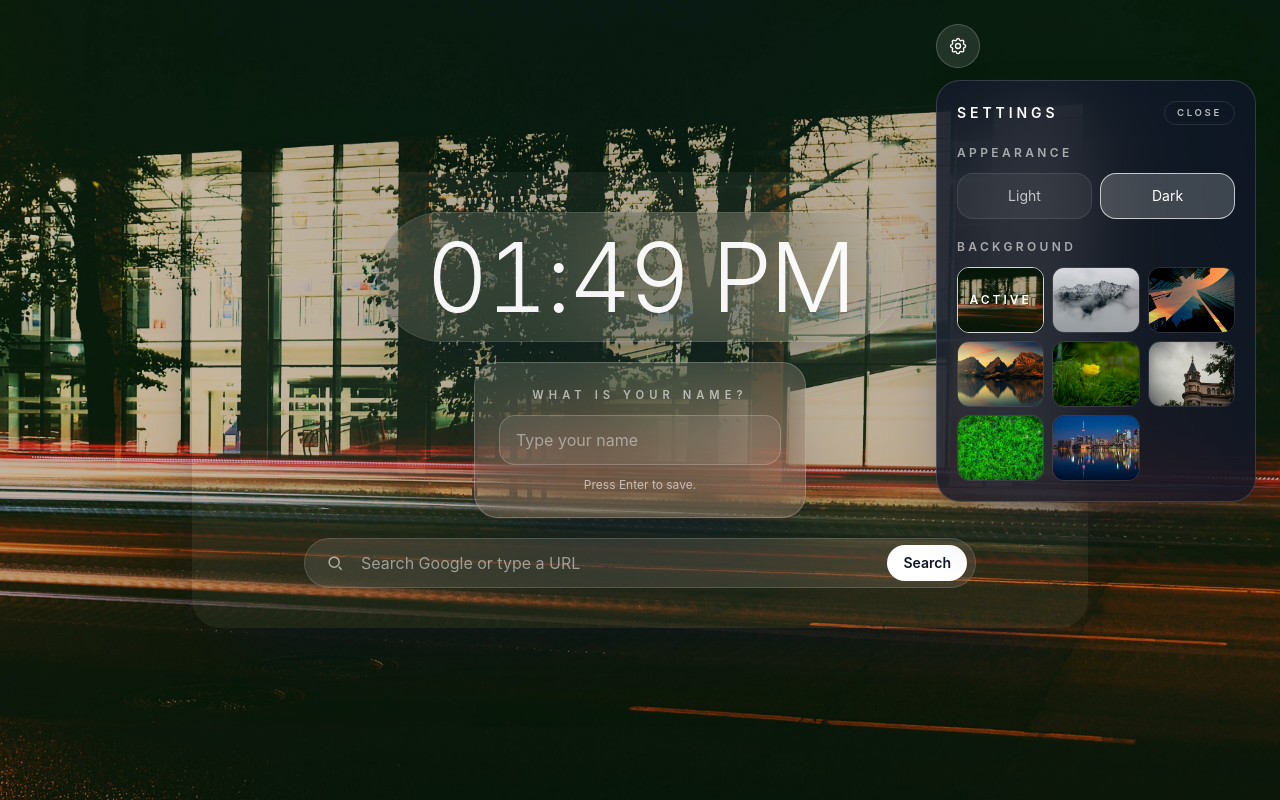
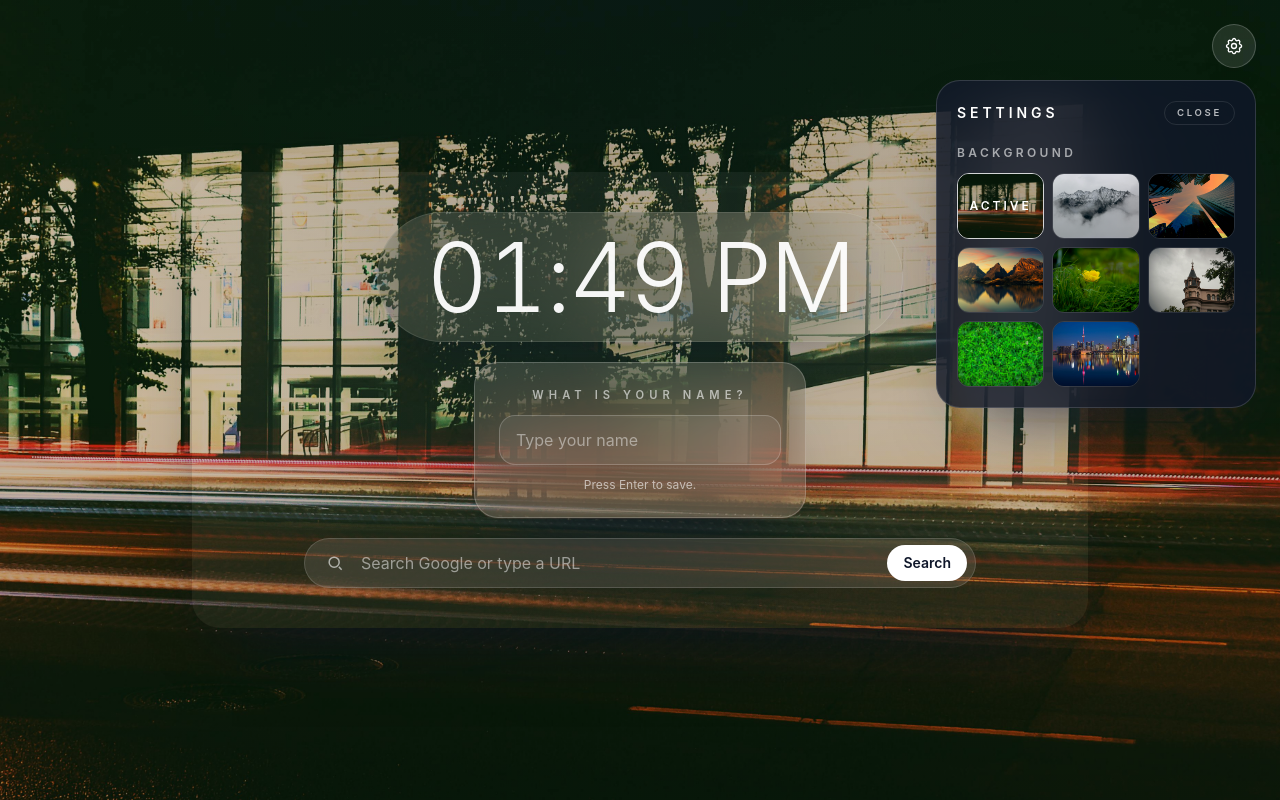
Before and after one commit to Mahdirnj/Browser-Tab-Focus, a React (Vite) app: page / in a window 1280 px wide. Both pictures are taken after a click on the button 1234 px from the left and 46 px from the top of the page. Built offline with nearby package versions, Linux system fonts and the light colour scheme.

Commit message:
improved a little

```diff
--- a/src/App.jsx
+++ b/src/App.jsx
@@ -6,7 +6,6 @@ import { Greeting } from './components/Greeting'
 import { SearchBar } from './components/SearchBar'
 import SettingsPanel from './components/SettingsPanel'
 
-const THEME_KEY = 'focus_dashboard_theme'
 const BACKGROUND_KEY = 'focus_dashboard_background'
 
 function readStoredValue(key, fallback) {
@@ -15,22 +14,9 @@ function readStoredValue(key, fallback) {
 }
 
 function App() {
-  const [theme, setTheme] = useState(() => {
-    const stored = readStoredValue(THEME_KEY, 'dark')
-    if (typeof document !== 'undefined') {
-      document.documentElement.dataset.theme = stored
-    }
-    return stored
-  })
   const [backgroundId, setBackgroundId] = useState(() =>
     readStoredValue(BACKGROUND_KEY, DEFAULT_BACKGROUND_ID),
   )
-
-  useEffect(() => {
-    if (typeof window === 'undefined') return
-    document.documentElement.dataset.theme = theme
-    window.localStorage.setItem(THEME_KEY, theme)
-  }, [theme])
 
   useEffect(() => {
     if (typeof window === 'undefined') return
@@ -45,17 +31,13 @@ function App() {
     )
   }, [availableBackgrounds, backgroundId])
 
-  const isLight = theme === 'light'
-  const panelClasses = isLight
-    ? 'border-slate-900/10 bg-white/85 text-slate-900 shadow-[0_25px_65px_-35px_rgba(15,23,42,0.35)]'
-    : 'border-white/15 bg-white/[0.05] text-white shadow-[0_35px_70px_-40px_rgba(10,18,42,0.85)]'
+  const panelClasses =
+    'border-white/15 bg-white/[0.05] text-white shadow-[0_35px_70px_-40px_rgba(10,18,42,0.85)]'
 
   return (
     <div className="relative min-h-screen overflow-hidden">
-      <BackgroundLayer imageUrl={activeBackground?.url} theme={theme} />
+      <BackgroundLayer imageUrl={activeBackground?.url} />
       <SettingsPanel
-        theme={theme}
-        onThemeChange={setTheme}
         backgrounds={availableBackgrounds}
         selectedBackgroundId={activeBackground?.id ?? DEFAULT_BACKGROUND_ID}
         onBackgroundSelect={setBackgroundId}
@@ -65,9 +47,9 @@ function App() {
           className={`flex w-full max-w-4xl flex-col gap-8 rounded-[28px] px-6 py-10 sm:px-10 ${panelClasses}`}
         >
           <header className="flex flex-col items-center gap-5 text-center">
-            <Clock theme={theme} />
-            <Greeting theme={theme} />
-            <SearchBar theme={theme} />
+            <Clock />
+            <Greeting />
+            <SearchBar />
           </header>
         </div>
       </main>
--- a/src/components/BackgroundLayer.jsx
+++ b/src/components/BackgroundLayer.jsx
@@ -1,4 +1,4 @@
-export function BackgroundLayer({ imageUrl, theme }) {
+export function BackgroundLayer({ imageUrl }) {
   return (
     <div className="pointer-events-none fixed inset-0 -z-10 overflow-hidden">
       <div className="absolute inset-0 bg-slate-900" />
@@ -9,13 +9,7 @@ export function BackgroundLayer({ imageUrl, theme }) {
           className="absolute inset-0 h-full w-full object-cover"
         />
       ) : null}
-      <div
-        className={`absolute inset-0 transition-opacity duration-700 ${
-          theme === 'light'
-            ? 'bg-white/35'
-            : 'bg-[radial-gradient(circle_at_top,rgba(15,23,42,0.25),transparent_65%)]'
-        }`}
-      />
+      <div className="absolute inset-0 bg-[radial-gradient(circle_at_top,rgba(15,23,42,0.25),transparent_65%)] transition-opacity duration-700" />
       <div className="absolute inset-0 bg-gradient-to-b from-black/20 via-black/25 to-black/45 opacity-75" />
     </div>
   )
--- a/src/components/Clock.jsx
+++ b/src/components/Clock.jsx
@@ -7,7 +7,7 @@ function formatTime(date) {
   })
 }
 
-export function Clock({ theme = 'dark' }) {
+export function Clock() {
   const [now, setNow] = useState(() => new Date())
 
   useEffect(() => {
@@ -18,16 +18,8 @@ export function Clock({ theme = 'dark' }) {
     return () => window.clearInterval(interval)
   }, [])
 
-  const isLight = theme === 'light'
-
   return (
-    <div
-      className={`rounded-full border px-8 py-4 text-6xl font-light tracking-tight shadow-[0_25px_70px_-40px_rgba(11,20,45,0.7)] backdrop-blur-3xl md:px-12 md:text-8xl ${
-        isLight
-          ? 'border-slate-900/10 bg-white/80 text-slate-900'
-          : 'border-white/10 bg-white/[0.08] text-white/95'
-      }`}
-    >
+    <div className="rounded-full border border-white/10 bg-white/[0.08] px-8 py-4 text-6xl font-light tracking-tight text-white/95 shadow-[0_25px_70px_-40px_rgba(11,20,45,0.7)] backdrop-blur-3xl md:px-12 md:text-8xl">
       <span className="tabular-nums">{formatTime(now)}</span>
     </div>
   )
--- a/src/components/Greeting.jsx
+++ b/src/components/Greeting.jsx
@@ -11,7 +11,7 @@ function greetingForHour(date = new Date()) {
   return 'Good night'
 }
 
-export function Greeting({ theme = 'dark' }) {
+export function Greeting() {
   const initialName =
     typeof window !== 'undefined'
       ? window.localStorage.getItem(USER_NAME_KEY) ?? ''
@@ -63,23 +63,13 @@ export function Greeting({ theme = 'dark' }) {
     }
   }
 
-  const isLight = theme === 'light'
-
   return (
     <section className="flex flex-col items-center gap-4 text-center">
       {isEditing ? (
-        <div
-          className={`w-full max-w-md rounded-3xl border p-6 shadow-[0_45px_80px_-45px_rgba(11,20,45,0.85)] backdrop-blur-2xl ${
-            isLight
-              ? 'border-slate-200 bg-white text-slate-900 shadow-[0_25px_60px_-40px_rgba(15,23,42,0.35)]'
-              : 'border-white/20 bg-white/[0.12] text-white'
-          }`}
-        >
+        <div className="w-full max-w-md rounded-3xl border border-white/20 bg-white/[0.12] p-6 text-white shadow-[0_45px_80px_-45px_rgba(11,20,45,0.85)] backdrop-blur-2xl">
           <label
             htmlFor="user-name"
-            className={`block text-[0.7rem] font-semibold uppercase tracking-[0.45em] ${
-              isLight ? 'text-slate-600' : 'text-white/60'
-            }`}
+            className="block text-[0.7rem] font-semibold uppercase tracking-[0.45em] text-white/60"
           >
             What is your name?
           </label>
@@ -90,46 +80,22 @@ export function Greeting({ theme = 'dark' }) {
             onChange={(event) => setInputValue(event.target.value)}
             onKeyDown={handleKeyDown}
             placeholder="Type your name"
-            className={`mt-3 w-full rounded-2xl border px-4 py-3 text-base focus:outline-none focus:ring-2 ${
-              isLight
-                ? 'border-slate-200 bg-white text-slate-900 placeholder:text-slate-400 focus:border-slate-400 focus:ring-slate-300/60'
-                : 'border-white/20 bg-white/[0.08] text-white/90 placeholder:text-white/45 focus:border-sky-200 focus:ring-sky-300/60'
-            }`}
+            className="mt-3 w-full rounded-2xl border border-white/20 bg-white/[0.08] px-4 py-3 text-base text-white/90 placeholder:text-white/45 focus:border-sky-200 focus:outline-none focus:ring-2 focus:ring-sky-300/60"
           />
-          <p
-            className={`mt-3 text-xs ${
-              isLight ? 'text-slate-500' : 'text-white/60'
-            }`}
-          >
-            Press Enter to save.
-          </p>
+          <p className="mt-3 text-xs text-white/60">Press Enter to save.</p>
         </div>
       ) : (
         <>
-          <p
-            className={`text-[0.65rem] uppercase tracking-[0.75em] ${
-              isLight ? 'text-slate-500' : 'text-white/55'
-            }`}
-          >
+          <p className="text-[0.65rem] uppercase tracking-[0.75em] text-white/55">
             Focus Dashboard
           </p>
-          <h1
-            className={`text-4xl font-semibold md:text-6xl ${
-              isLight
-                ? 'text-slate-900 drop-shadow-[0_10px_25px_rgba(148,163,184,0.45)]'
-                : 'bg-gradient-to-r from-white via-white/95 to-white/80 bg-clip-text text-transparent drop-shadow-[0_12px_30px_rgba(15,23,42,0.4)]'
-            }`}
-          >
+          <h1 className="bg-gradient-to-r from-white via-white/95 to-white/80 bg-clip-text text-4xl font-semibold text-transparent drop-shadow-[0_12px_30px_rgba(15,23,42,0.4)] md:text-6xl">
             {greeting}, {name}.
           </h1>
           <button
             type="button"
             onClick={() => setIsEditing(true)}
-            className={`rounded-full border px-5 py-2 text-xs font-semibold uppercase tracking-[0.35em] transition ${
-              isLight
-                ? 'border-slate-900/20 bg-white/70 text-slate-900/80 hover:border-slate-900/35 hover:text-slate-900'
-                : 'border-white/25 bg-white/[0.08] text-white/70 hover:border-white/35 hover:text-white'
-            }`}
+            className="rounded-full border border-white/25 bg-white/[0.08] px-5 py-2 text-xs font-semibold uppercase tracking-[0.35em] text-white/70 transition hover:border-white/35 hover:text-white"
           >
             Change Name
           </button>
--- a/src/components/SearchBar.jsx
+++ b/src/components/SearchBar.jsx
@@ -1,6 +1,6 @@
 import { useState } from 'react'
 
-export function SearchBar({ theme = 'dark' }) {
+export function SearchBar() {
   const [query, setQuery] = useState('')
 
   const handleSubmit = (event) => {
@@ -11,18 +11,12 @@ export function SearchBar({ theme = 'dark' }) {
     window.open(url, '_blank', 'noopener,noreferrer')
   }
 
-  const isLight = theme === 'light'
-
   return (
     <form
       onSubmit={handleSubmit}
-      className={`mx-auto flex w-full max-w-2xl items-center rounded-full border pl-5 pr-2 shadow-[0_25px_50px_-25px_rgba(15,23,42,0.65)] backdrop-blur-2xl focus-within:border-white/30 ${
-        isLight
-          ? 'border-slate-900/10 bg-white/80 focus-within:bg-white/90'
-          : 'border-white/15 bg-white/10 focus-within:bg-white/15'
-      }`}
+      className="mx-auto flex w-full max-w-2xl items-center rounded-full border border-white/15 bg-white/10 pl-5 pr-2 text-white shadow-[0_25px_50px_-25px_rgba(15,23,42,0.65)] backdrop-blur-2xl focus-within:border-white/30 focus-within:bg-white/15"
     >
-      <span className={isLight ? 'text-slate-500' : 'text-white/60'}>
+      <span className="text-white/60">
         <svg
           xmlns="http://www.w3.org/2000/svg"
           viewBox="0 0 24 24"
@@ -40,19 +34,11 @@ export function SearchBar({ theme = 'dark' }) {
         value={query}
         onChange={(event) => setQuery(event.target.value)}
         placeholder="Search Google or type a URL"
-        className={`flex-1 bg-transparent px-4 py-3 text-base focus:outline-none ${
-          isLight
-            ? 'text-slate-900 placeholder:text-slate-500'
-            : 'text-white placeholder:text-white/50'
-        }`}
+        className="flex-1 bg-transparent px-4 py-3 text-base text-white placeholder:text-white/50 focus:outline-none"
       />
       <button
         type="submit"
-        className={`rounded-full px-4 py-2 text-sm font-semibold transition ${
-          isLight
-            ? 'bg-slate-900 text-white hover:bg-slate-800'
-            : 'bg-white text-slate-900 hover:bg-slate-100'
-        }`}
+        className="rounded-full bg-white px-4 py-2 text-sm font-semibold text-slate-900 transition hover:bg-slate-100"
       >
         Search
       </button>
--- a/src/components/SettingsPanel.jsx
+++ b/src/components/SettingsPanel.jsx
@@ -1,35 +1,132 @@
-import { useEffect, useRef, useState } from 'react'
+import {
+  memo,
+  useCallback,
+  useEffect,
+  useMemo,
+  useRef,
+  useState,
+} from 'react'
+
+const BackgroundOption = memo(function BackgroundOption({
+  label,
+  url,
+  isSelected,
+  onSelect,
+}) {
+  return (
+    <button
+      type="button"
+      onClick={onSelect}
+      className={`group relative overflow-hidden rounded-xl border transition-colors duration-150 ${
+        isSelected ? 'border-white/80' : 'border-white/10 hover:border-white/35'
+      }`}
+      aria-label={`Use background ${label}`}
+      aria-pressed={isSelected}
+    >
+      <img
+        src={url}
+        alt=""
+        loading="lazy"
+        decoding="async"
+        className="h-16 w-full object-cover transition duration-300 group-hover:scale-105"
+      />
+      {isSelected ? (
+        <span className="absolute inset-0 flex items-center justify-center bg-black/30 text-xs font-semibold uppercase tracking-[0.25em]">
+          Active
+        </span>
+      ) : null}
+    </button>
+  )
+})
 
 export function SettingsPanel({
-  theme,
-  onThemeChange,
   backgrounds,
   selectedBackgroundId,
   onBackgroundSelect,
 }) {
   const [open, setOpen] = useState(false)
   const panelRef = useRef(null)
+  const preloadedRef = useRef(new Set())
+
+  const toggleOpen = useCallback(() => {
+    setOpen((prev) => !prev)
+  }, [])
+
+  const closePanel = useCallback(() => {
+    setOpen(false)
+  }, [])
+
+  const handleBackgroundSelect = useCallback(
+    (id) => {
+      onBackgroundSelect(id)
+    },
+    [onBackgroundSelect],
+  )
 
   useEffect(() => {
     if (!open) return
+
     const handleClick = (event) => {
-      if (!panelRef.current) return
-      if (!panelRef.current.contains(event.target)) {
+      if (!panelRef.current?.contains(event.target)) {
         setOpen(false)
       }
     }
+
     document.addEventListener('mousedown', handleClick)
     return () => document.removeEventListener('mousedown', handleClick)
   }, [open])
 
+  useEffect(() => {
+    if (typeof window === 'undefined') return
+    if (!backgrounds.length) return
+
+    let cancelled = false
+    const preload = () => {
+      backgrounds.forEach((item) => {
+        if (cancelled || preloadedRef.current.has(item.id)) return
+        const image = new Image()
+        image.src = item.url
+        const decode = image.decode ? image.decode() : Promise.resolve()
+        decode
+          .catch(() => null)
+          .finally(() => preloadedRef.current.add(item.id))
+      })
+    }
+
+    const requestIdle =
+      window.requestIdleCallback ?? ((cb) => window.setTimeout(cb, 180))
+    const cancelIdle =
+      window.cancelIdleCallback ?? ((handle) => window.clearTimeout(handle))
+
+    const handle = requestIdle(preload)
+
+    return () => {
+      cancelled = true
+      cancelIdle(handle)
+    }
+  }, [backgrounds])
+
+  const backgroundItems = useMemo(
+    () =>
+      backgrounds.map((item) => ({
+        id: item.id,
+        label: item.label,
+        url: item.url,
+        isSelected: selectedBackgroundId === item.id,
+      })),
+    [backgrounds, selectedBackgroundId],
+  )
+
   return (
     <div className="absolute right-6 top-6 z-20">
+      <div className="relative">
         <button
           type="button"
-        onClick={() => setOpen((prev) => !prev)}
+          onClick={toggleOpen}
           className="flex h-11 w-11 items-center justify-center rounded-full border border-white/20 bg-white/10 text-white shadow-[0_20px_40px_-20px_rgba(15,23,42,0.9)] transition hover:border-white/35 hover:bg-white/20"
           aria-haspopup="dialog"
           aria-expanded={open}
+          aria-controls="settings-panel"
         >
           <svg
             xmlns="http://www.w3.org/2000/svg"
@@ -54,8 +151,9 @@ export function SettingsPanel({
 
         {open && (
           <div
+            id="settings-panel"
             ref={panelRef}
-          className="mt-3 w-80 rounded-3xl border border-white/15 bg-slate-900/80 p-5 text-white shadow-[0_35px_80px_-40px_rgba(15,23,42,0.95)] backdrop-blur-2xl"
+            className="absolute right-0 top-full mt-3 w-80 rounded-3xl border border-white/15 bg-slate-900/80 p-5 text-white shadow-[0_35px_80px_-40px_rgba(15,23,42,0.95)] backdrop-blur-2xl"
           >
             <div className="flex items-center justify-between">
               <h2 className="text-sm font-semibold uppercase tracking-[0.28em]">
@@ -63,7 +161,7 @@ export function SettingsPanel({
               </h2>
               <button
                 type="button"
-              onClick={() => setOpen(false)}
+                onClick={closePanel}
                 className="rounded-full border border-white/10 px-3 py-1 text-[0.6rem] font-semibold uppercase tracking-[0.28em] text-white/70 transition hover:border-white/30 hover:text-white"
               >
                 Close
@@ -73,54 +171,17 @@ export function SettingsPanel({
             <div className="mt-5 space-y-5">
               <section>
                 <p className="text-xs font-semibold uppercase tracking-[0.28em] text-white/60">
-                Appearance
-              </p>
-              <div className="mt-3 flex gap-2">
-                {['light', 'dark'].map((value) => (
-                  <button
-                    key={value}
-                    type="button"
-                    onClick={() => onThemeChange(value)}
-                    className={`flex-1 rounded-2xl border px-4 py-3 text-sm capitalize transition ${
-                      theme === value
-                        ? 'border-white/70 bg-white/20 text-white'
-                        : 'border-white/10 bg-white/5 text-white/70 hover:border-white/25 hover:text-white'
-                    }`}
-                  >
-                    {value}
-                  </button>
-                ))}
-              </div>
-            </section>
-
-            <section>
-              <p className="text-xs font-semibold uppercase tracking-[0.28em] text-white/60">
                   Background
                 </p>
                 <div className="mt-3 grid grid-cols-3 gap-2">
-                {backgrounds.map((item) => (
-                  <button
-                    type="button"
+                  {backgroundItems.map((item) => (
+                    <BackgroundOption
                       key={item.id}
-                    onClick={() => onBackgroundSelect(item.id)}
-                    className={`group relative overflow-hidden rounded-xl border ${
-                      selectedBackgroundId === item.id
-                        ? 'border-white/80'
-                        : 'border-white/10 hover:border-white/35'
-                    }`}
-                    aria-label={`Use background ${item.label}`}
-                  >
-                    <img
-                      src={item.url}
-                      alt=""
-                      className="h-16 w-full object-cover transition duration-300 group-hover:scale-105"
+                      label={item.label}
+                      url={item.url}
+                      isSelected={item.isSelected}
+                      onSelect={() => handleBackgroundSelect(item.id)}
                     />
-                    {selectedBackgroundId === item.id && (
-                      <span className="absolute inset-0 flex items-center justify-center bg-black/30 text-xs font-semibold uppercase tracking-[0.25em]">
-                        Active
-                      </span>
-                    )}
-                  </button>
                   ))}
                 </div>
               </section>
@@ -128,6 +189,7 @@ export function SettingsPanel({
           </div>
         )}
       </div>
+    </div>
   )
 }
 
--- a/src/index.css
+++ b/src/index.css
@@ -10,12 +10,6 @@
   -moz-osx-font-smoothing: grayscale;
   --body-bg: #0f172a;
   --body-text: #f8fafc;
-}
-
-:root[data-theme='light'] {
-  color-scheme: light;
-  --body-bg: #f1f5f9;
-  --body-text: #0f172a;
 }
 
 html,
```
Lines whose indentation alone changed are shown as unchanged.
